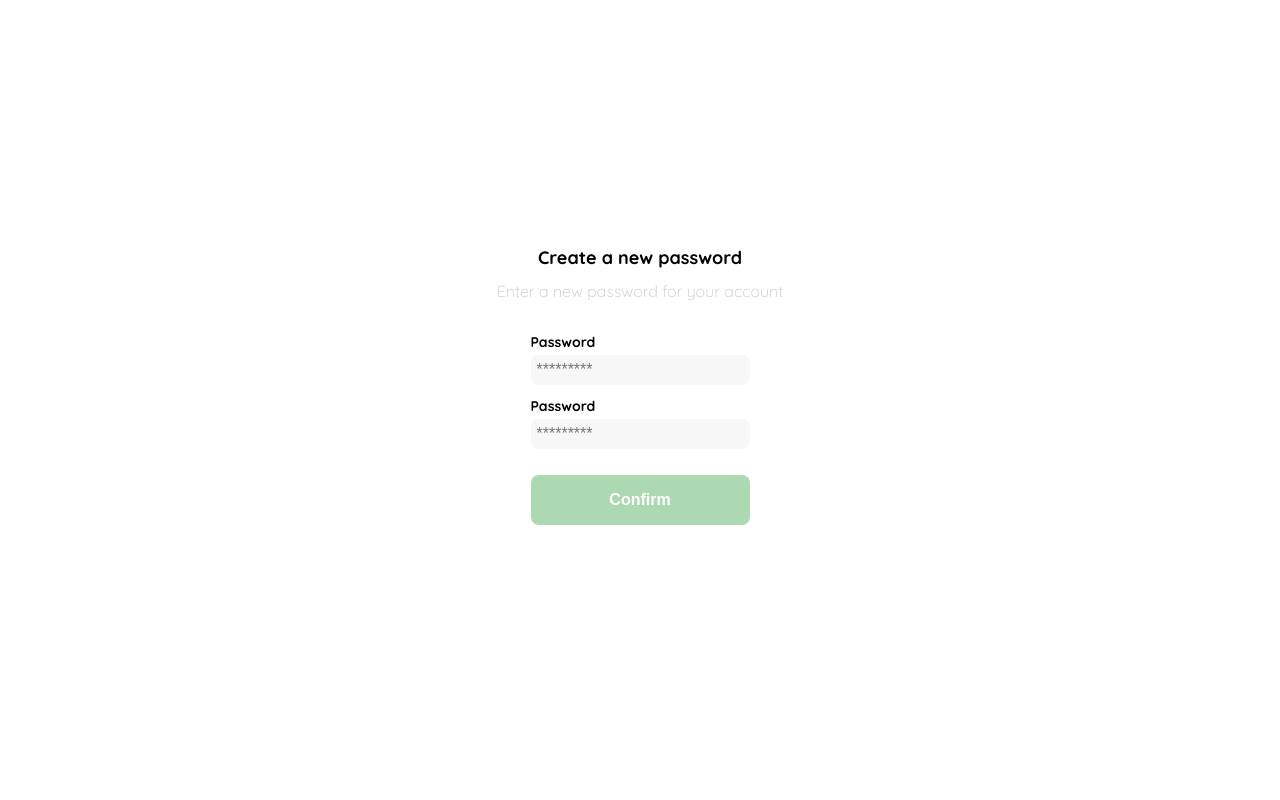
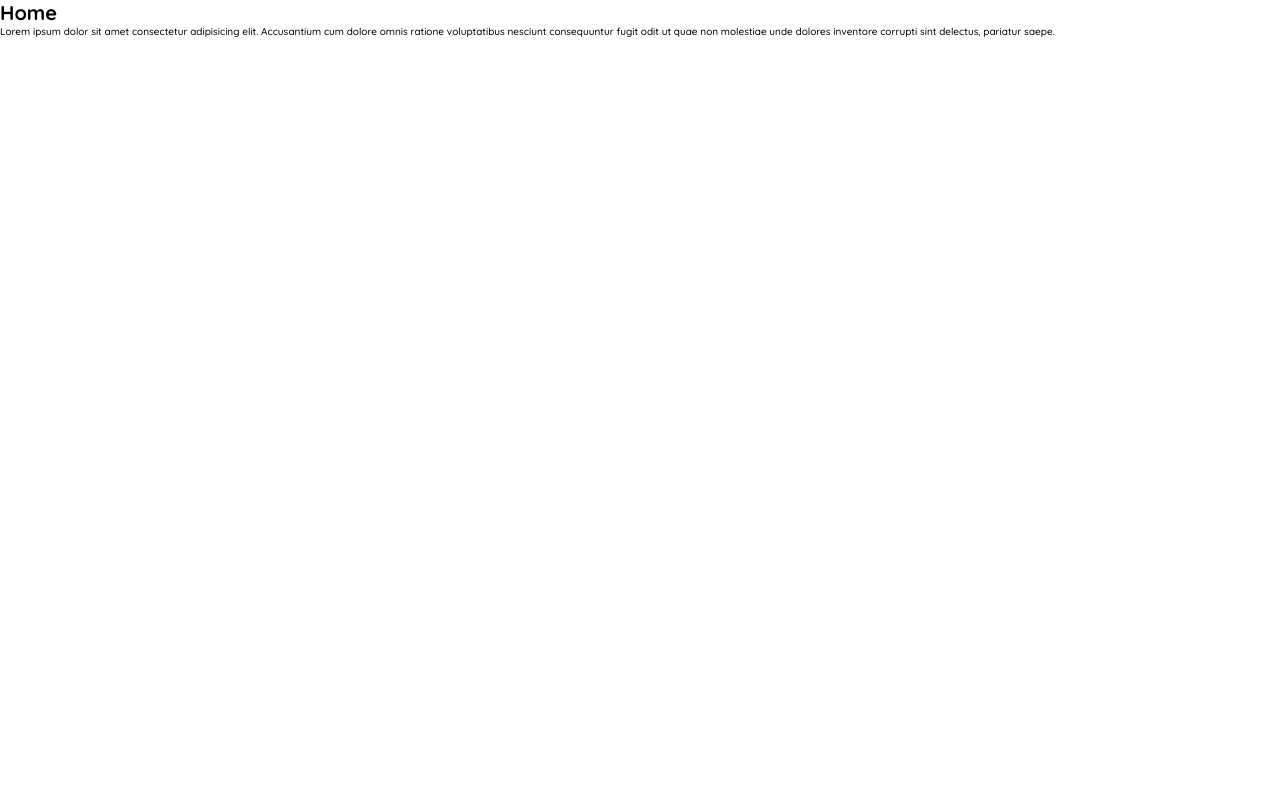
Before and after one commit to CodeNatyka/react-practico-shop, a React app: page / in a window 1280 px wide. Shown: the top 800 px of the page. Built offline with nearby package versions, Linux system fonts and the light colour scheme.

Commit message:
React Router 6, ajuste createRoot a react18

```diff
--- a/package.json
+++ b/package.json
@@ -27,6 +27,7 @@
         "mini-css-extract-plugin": "^2.6.0",
         "react": "^18.0.0",
         "react-dom": "^18.0.0",
+        "react-router-dom": "^6.3.0",
         "sass": "^1.49.11",
         "sass-loader": "^12.6.0",
         "style-loader": "^3.3.1",
--- a/src/components/App.jsx
+++ /dev/null
@@ -1,16 +0,0 @@
-import React from 'react'
-import Layout from '../containers/Layout';
-import Login from '../containers/Login';
-import PasswordRecovery from '../containers/PasswordRecovery';
-import '../styles/global.css';
-
-const App = () => {
-    return (
-        <Layout>
-            <Login />
-            <PasswordRecovery></PasswordRecovery>
-        </Layout>
-    );
-};
-
-export default App;
--- a/src/containers/PasswordRecovery.jsx
+++ b/src/containers/PasswordRecovery.jsx
@@ -6,7 +6,7 @@ import email from '../../public/assets/email.svg';
 const PasswordRecovery = () => {
     return (
 		<div className="login">
-			<div className="form-container">
+			<div className="form-container_recovery">
             <img src={logo} alt='logo' className='logo' />
 
 				<h1 className="title">Email has been sent!</h1>
--- a/src/index.js
+++ b/src/index.js
@@ -1,9 +1,15 @@
 import React from 'react';
 import ReactDOM from 'react-dom';
 // import './index.css';
-import App from './components/App';
+import App from './routes/App';
 
-ReactDOM.render(
-    <App />,
-    document.getElementById('root')
-);
+import { createRoot } from 'react-dom/client';
+const container = document.getElementById('root');
+const root = createRoot(container);
+root.render(<App tab="home" />);
+
+
+// ReactDOM.render(
+//     <App />,
+//     document.getElementById('root')
+// );
--- /dev/null
+++ b/src/pages/Home.jsx
@@ -0,0 +1,12 @@
+import React from 'react';
+
+const Home = () => {
+    return (
+        <div>
+            <h1>Home</h1>
+            <p>Lorem ipsum dolor sit amet consectetur adipisicing elit. Accusantium cum dolore omnis ratione voluptatibus nesciunt consequuntur fugit odit ut quae non molestiae unde dolores inventore corrupti sint delectus, pariatur saepe.</p>
+        </div>
+    );
+};
+
+export default Home;
--- /dev/null
+++ b/src/pages/NotFound.jsx
@@ -0,0 +1,12 @@
+import React from 'react';
+
+const NotFound = () => {
+    return (
+        <div>
+            <h1>Home</h1>
+            <p>Lorem ipsum dolor sit amet consectetur adipisicing elit. Accusantium cum dolore omnis ratione voluptatibus nesciunt consequuntur fugit odit ut quae non molestiae unde dolores inventore corrupti sint delectus, pariatur saepe.</p>
+        </div>
+    );
+};
+
+export default NotFound;
--- /dev/null
+++ b/src/routes/App.jsx
@@ -0,0 +1,40 @@
+import React from 'react'
+import { BrowserRouter, Routes, Route, Navigate} from "react-router-dom";
+import PasswordRecovery from '../containers/PasswordRecovery';
+import NotFound from '../pages/NotFound';
+import Layout from '../containers/Layout';
+import Login from '../containers/Login';
+import Home from '../pages/Home';
+import '../styles/global.css';
+
+const App = () => {
+    return (
+        <BrowserRouter>
+            <Layout>
+                <Routes>
+                    <Route path="/" element={<Home/>} />
+                    <Route path="/home" element={<Navigate to="/" />} />
+                    <Route path="/login" element={<Login />} />
+                    <Route path="/password-recovery" element={<PasswordRecovery />} />
+                    <Route path="*" element={
+                    <div style={{ padding: "1rem" }}><p>There's nothing here!</p></div>
+                    }
+                    />
+
+                    {/* ----------------  otros ejemplos -----------------*/}
+                    {/* <Route path="/path/:parametro" element={<Posts/>} />
+                    <Route path="/anidamiento/*" element={<Dashboard/>}>
+                        <Route path="ruta1" element={<Users/>} />
+                        <Route path="ruta2" element={<Posts/>} />
+                    </Route> */}
+                    {/* ejemplos con redirect ahora (rrdom-6) es navigate */}
+                    {/* <Route path="/not-found" element={<NotFound />} />
+                    <Route path="*" element={<Navigate to="/not-found" />} /> */}
+
+                </Routes>
+            </Layout>
+        </BrowserRouter>
+    );
+};
+
+export default App;
--- a/src/styles/Login.scss
+++ b/src/styles/Login.scss
@@ -15,7 +15,7 @@
     width: 150px;
     margin-bottom: 48px;
     justify-self: center;
-    display: none;
+    // display: none;
 }
 .title {
     font-size: var(--lg);
--- a/src/styles/PasswordRecovery.scss
+++ b/src/styles/PasswordRecovery.scss
@@ -6,7 +6,7 @@
     display: grid;
     place-items: center;
 }
-.form-container {
+.form-container_recovery {
     display: grid;
     grid-template-rows: auto 1fr auto;
     width: 300px;
@@ -16,7 +16,7 @@
     width: 150px;
     margin-bottom: 48px;
     justify-self: center;
-    display: none;
+    // display: none;
 }
 .title {
     font-size: var(--lg);
--- a/src/styles/_vars.scss
+++ b/src/styles/_vars.scss
@@ -7,8 +7,12 @@
     --sm: 14px;
     --md: 16px;
     --lg: 18px;
-    --background: #220036;
-    --brightBlue: #00d9ff;
+
+    // --background: #220036;
+    // --brightBlue: #00d9ff;
+    // --very-light-pink: #ffa600;
+    // --text-input-field: #2AA198;
+    // --hospital-green: #ff00f2;
 }
 
 $cursorColor: #f949ff;
--- a/src/styles/global.css
+++ b/src/styles/global.css
@@ -1,20 +1,7 @@
 * {
+    margin: 0;
+    padding: 0;
     box-sizing: border-box;
-    padding: 0;
-    margin: 0;
-}
-
-:root {
-    --white: #ffffff;
-    --black: #000000;
-    --very-light-pink: #c7c7c7;
-    --text-input-field: #f7f7f7;
-    --hospital-green: #acd9b2;
-    --sm: 14px;
-    --md: 16px;
-    --lg: 18px;
-    --background: #220036;
-    --brightBlue: #00d9ff;
 }
 
 /* body {
@@ -22,7 +9,7 @@
     color: var(--brightBlue);
 } */
 
-body {
-    margin: 0;
-    font-family: "Quicksand", sans-serif;
+body{
+    font-size: 62.5%;
+    font-family: 'Quicksand', sans-serif;
 }
--- a/webpack.config.js
+++ b/webpack.config.js
@@ -7,6 +7,7 @@ module.exports = {
 	output: {
 		path: path.resolve(__dirname, 'dist'),
 		filename: 'bundle.js',
+        publicPath: '/'
 	},
 	mode: 'development',
 	resolve: {
@@ -62,5 +63,6 @@ module.exports = {
 		allowedHosts: path.join(__dirname, 'dist'),
 		compress: true,
 		port: 3005,
+        historyApiFallback: true,
 	}
 }
```
Also changed, not shown: 2 other files (tests, documents, lock files or other folders).
